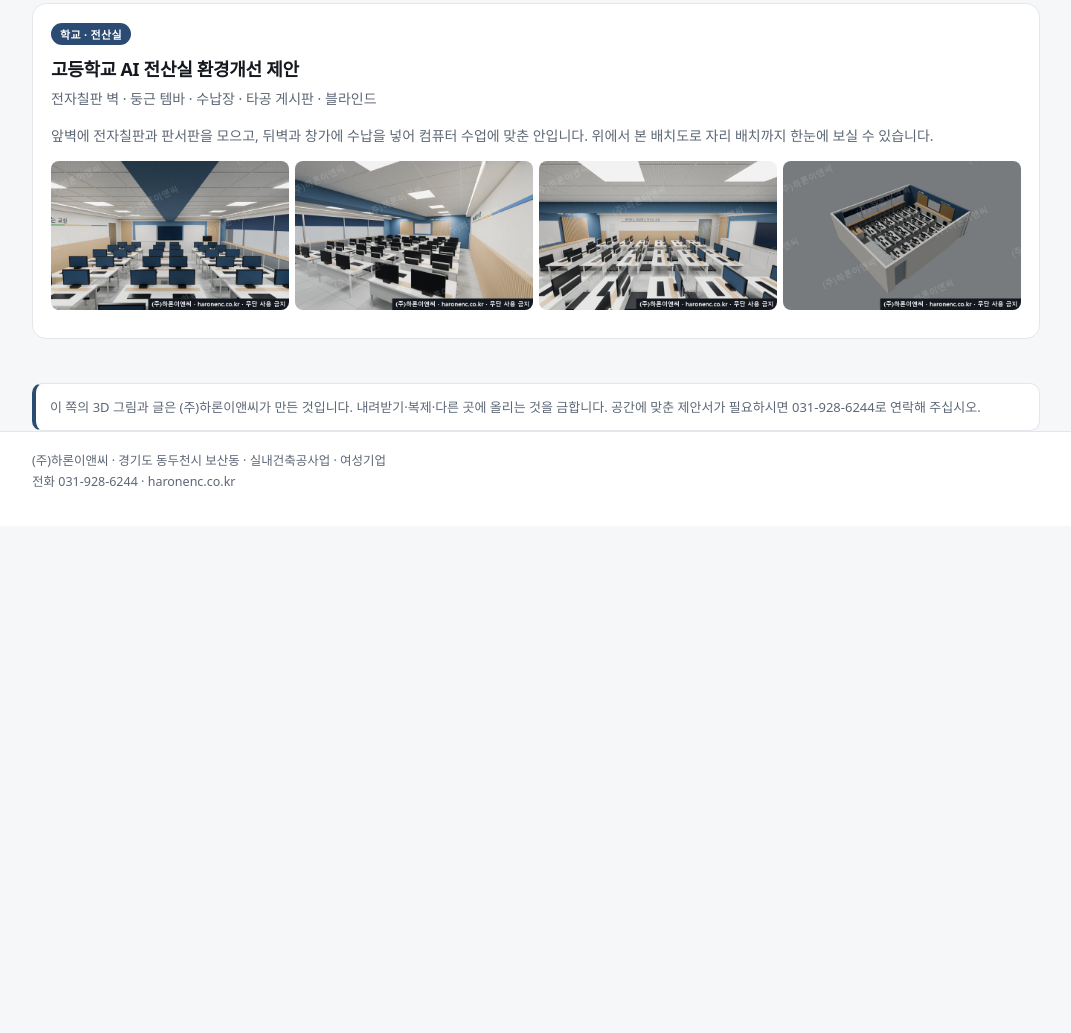
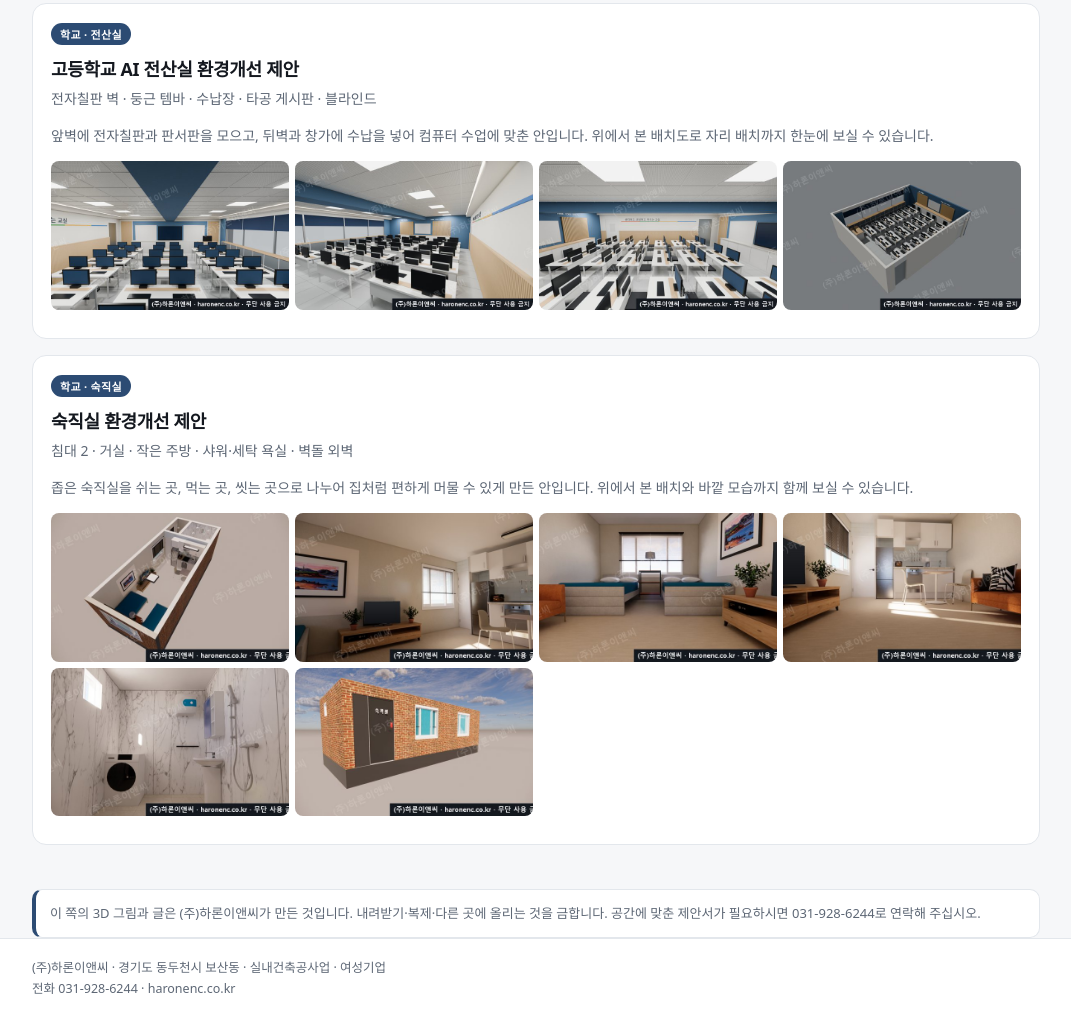
Before and after one commit to youngk9006k-cell/haron-site, a plain HTML site: page proposal/index.html in a window 1280 px wide. Shown: the part 2480-3513 px from the top of the page, without its empty margins (104-1175 px from the left). Before the commit the page ends 3006 px from the top, so only its background shows below. Drawn offline with Linux system fonts and the light colour scheme.

Commit message:
제안서 구역에 숙직실 환경개선 제안 6장 추가 — 학교 이름·금액 없음, TV 화면의 남의 상표는 지움, 그림마다 회사 이름 워터마크 (11/21 영업 팀장, 비서실장 검수)
Co-Authored-By: Claude Fable 5.2 <noreply@anthropic.com>

```diff
--- a/proposal/index.html
+++ b/proposal/index.html
@@ -115,6 +115,14 @@
       <p>앞벽에 전자칠판과 판서판을 모으고, 뒤벽과 창가에 수납을 넣어 컴퓨터 수업에 맞춘 안입니다. 위에서 본 배치도로 자리 배치까지 한눈에 보실 수 있습니다.</p>
       <div class="shots"><img src="img/lab1_s.jpg" alt="전산실 앞벽 제안 3D" loading="lazy"><img src="img/lab2_s.jpg" alt="전산실 뒤벽 제안 3D" loading="lazy"><img src="img/lab3_s.jpg" alt="전산실 복도측 제안 3D" loading="lazy"><img src="img/lab4_s.jpg" alt="전산실 배치 제안 3D" loading="lazy"></div>
     </article>
+
+    <article class="card wide">
+      <div><span class="tag">학교 · 숙직실</span></div>
+      <h2>숙직실 환경개선 제안</h2>
+      <p class="meta">침대 2 · 거실 · 작은 주방 · 샤워·세탁 욕실 · 벽돌 외벽</p>
+      <p>좁은 숙직실을 쉬는 곳, 먹는 곳, 씻는 곳으로 나누어 집처럼 편하게 머물 수 있게 만든 안입니다. 위에서 본 배치와 바깥 모습까지 함께 보실 수 있습니다.</p>
+      <div class="shots"><img src="img/sukjik1_s.jpg" alt="숙직실 배치 제안 3D" loading="lazy"><img src="img/sukjik2_s.jpg" alt="숙직실 거실과 주방 제안 3D" loading="lazy"><img src="img/sukjik3_s.jpg" alt="숙직실 침실 제안 3D" loading="lazy"><img src="img/sukjik4_s.jpg" alt="숙직실 주방 쪽 제안 3D" loading="lazy"><img src="img/sukjik5_s.jpg" alt="숙직실 욕실 제안 3D" loading="lazy"><img src="img/sukjik6_s.jpg" alt="숙직실 바깥 모습 제안 3D" loading="lazy"></div>
+    </article>
   </section>
 
   <p class="notice">이 쪽의 3D 그림과 글은 (주)하론이앤씨가 만든 것입니다. 내려받기·복제·다른 곳에 올리는 것을 금합니다. 공간에 맞춘 제안서가 필요하시면 031-928-6244로 연락해 주십시오.</p>
```
Also changed, not shown: proposal/img/sukjik1.jpg (added), proposal/img/sukjik1_s.jpg (added), proposal/img/sukjik2.jpg (added), proposal/img/sukjik2_s.jpg (added), proposal/img/sukjik3.jpg (added), proposal/img/sukjik3_s.jpg (added), proposal/img/sukjik4.jpg (added), proposal/img/sukjik4_s.jpg (added), proposal/img/sukjik5.jpg (added), proposal/img/sukjik5_s.jpg (added), proposal/img/sukjik6.jpg (added), proposal/img/sukjik6_s.jpg (added).
